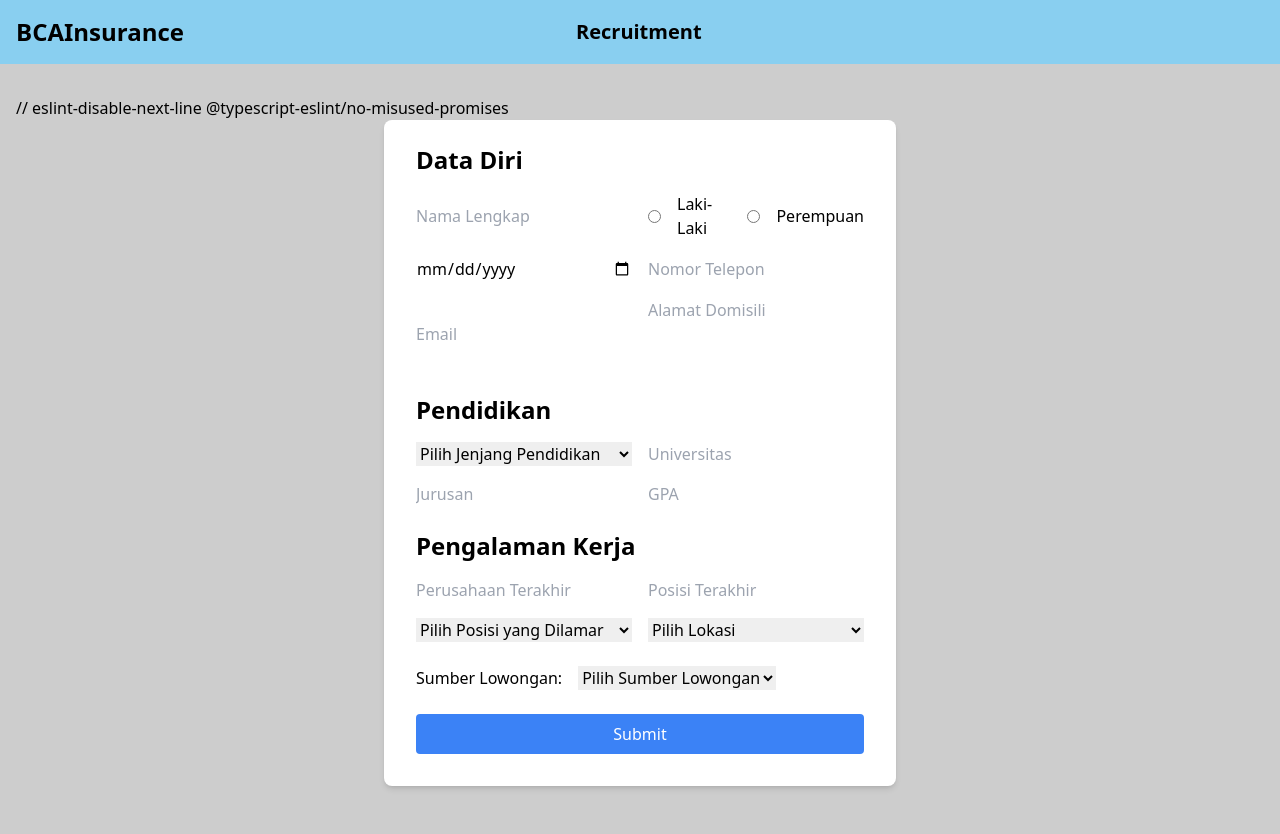
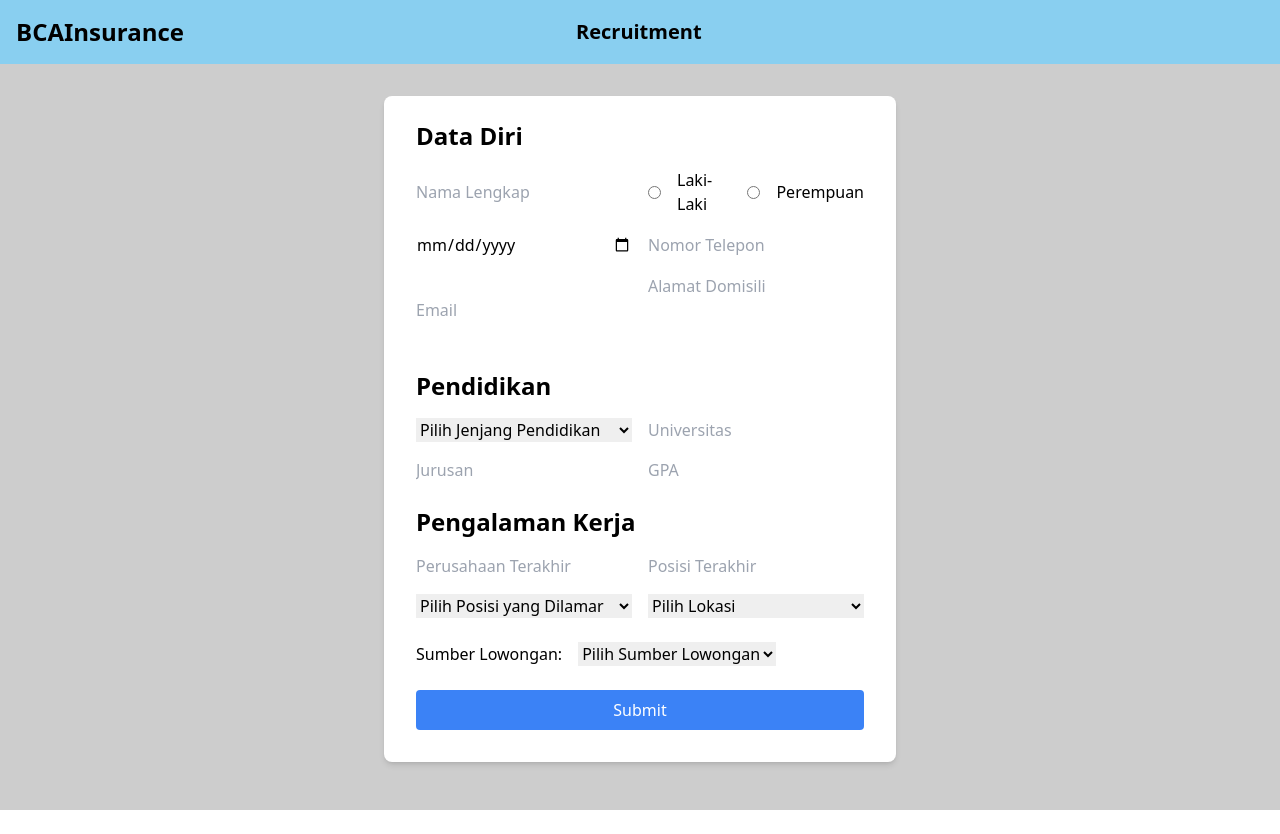
Before and after one commit to Stheven-Chen/clientFull, a React (Vite) app: page /1 in a window 1280 px wide. After the commit the page ends 810 px from the top, so only its background shows below. Built offline with nearby package versions, Linux system fonts and the light colour scheme.

Commit message:
fetch url fix

```diff
--- a/src/pages/home.tsx
+++ b/src/pages/home.tsx
@@ -1,3 +1,4 @@
+/* eslint-disable @typescript-eslint/no-misused-promises */
 import React, { useState } from 'react';
 import Nav from '../component/nav';
 import {State} from '../component/state';
@@ -121,7 +122,7 @@ const Home: React.FC = () => {
     }
 
     // const res = await fetch(`http://localhost:3001/client/${uuid}`, {
-    const res = await fetch(`htpps://rekrutserver.stheven.website/client/${uuid}`, {
+    const res = await fetch(`https://rekrutserver.stheven.website/client/${uuid}`, {
       method: 'POST',
       headers: {
         'Content-Type': 'application/json'
@@ -171,7 +172,6 @@ const Home: React.FC = () => {
         />
       )}
       <div className="container mx-auto px-4 py-8">
-        // eslint-disable-next-line @typescript-eslint/no-misused-promises
         <form onSubmit={handleSubmit} className="max-w-lg mx-auto bg-white shadow-md rounded-lg px-8 pt-6 pb-8 mb-4">
           {/* Section: Data Diri */}
           <div className="mb-6">
--- a/vite.config.ts
+++ b/vite.config.ts
@@ -1,7 +1,7 @@
 import { defineConfig } from 'vite'
-import react from '@vitejs/plugin-react'
+import react from '@vitejs/plugin-react-swc'
 
 // https://vitejs.dev/config/
 export default defineConfig({
-  plugins: [react()]
+  plugins: [react()],
 })
```
